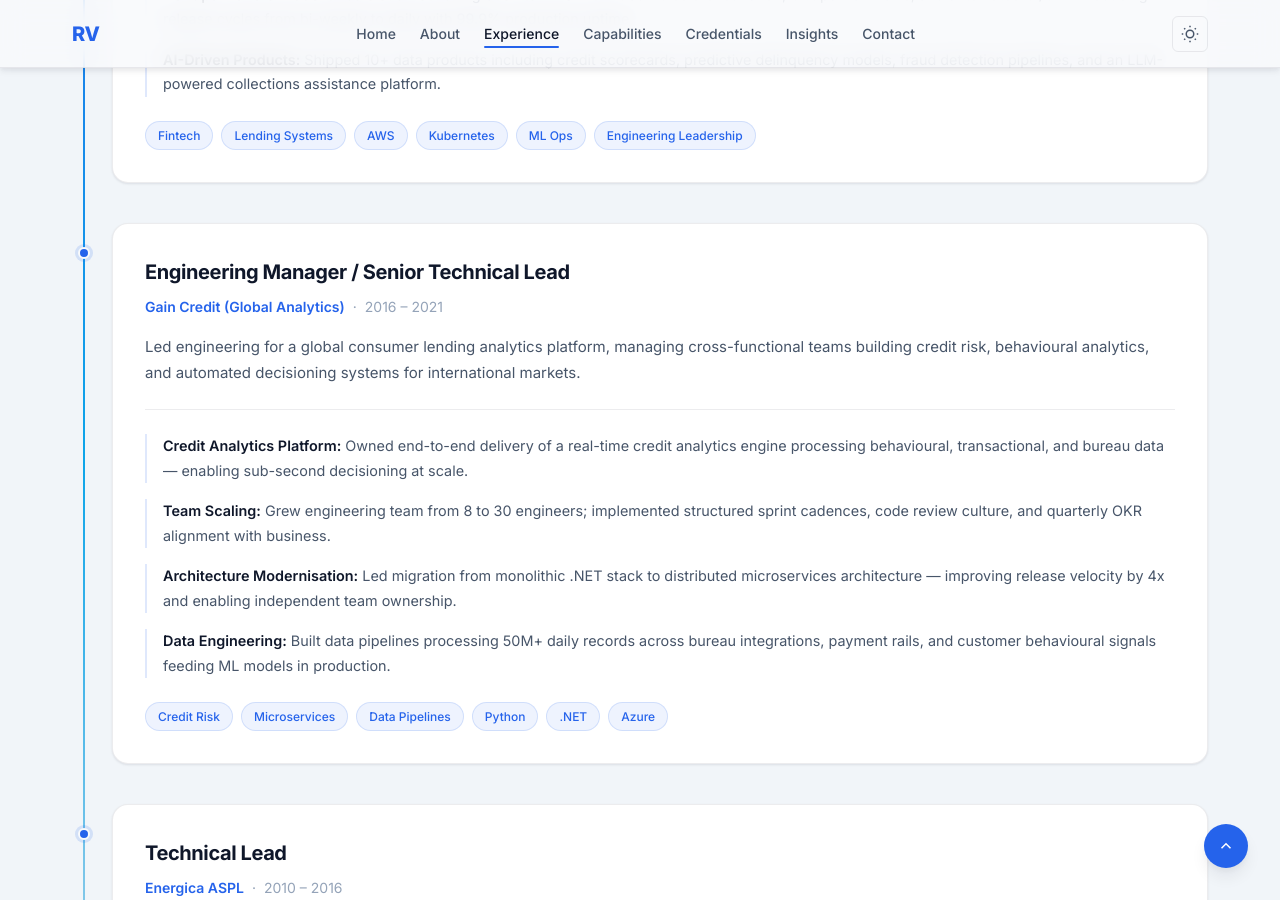
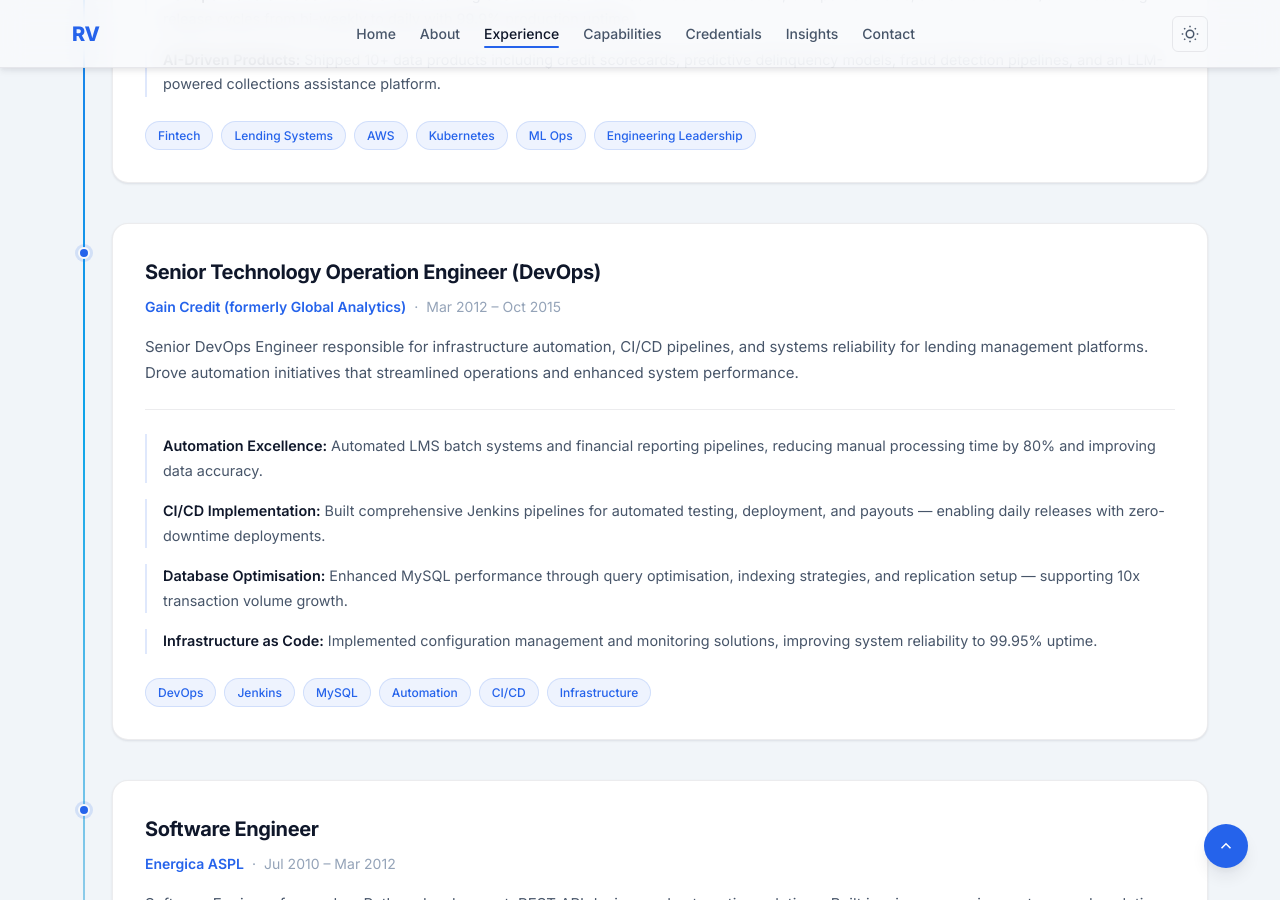
Before and after one commit to vrajkumar-tech/vrajkumar-tech.github.io, a Jekyll site: the page index.html, which Jekyll copies as it is, in a window 1280 px wide and 900 px high, scrolled down 2481 px. Built offline with Jekyll 4.4.1, drawn with Linux system fonts in a browser that asks for light colours; some of the changed text lies outside the part shown.

Commit message:
personal-layout

```diff
--- a/index.html
+++ b/index.html
@@ -129,8 +129,8 @@
                     <span class="stat-card__label">Products Delivered</span>
                 </div>
                 <div class="stat-card">
-                    <span class="stat-card__number">₹100Cr+</span>
-                    <span class="stat-card__label">Lending Portfolio Managed</span>
+                    <span class="stat-card__number">5+</span>
+                    <span class="stat-card__label">Technology Teams Managed</span>
                 </div>
             </div>
         </section>
@@ -215,7 +215,7 @@
                                     <div class="timeline__meta">
                                         <span class="timeline__company">ADF Data Science Pvt Ltd</span>
                                         <span class="timeline__sep" aria-hidden="true">·</span>
-                                        <span class="timeline__period">2021 – Present</span>
+                                        <span class="timeline__period">Oct 2015 – Present</span>
                                         <span class="timeline__sep" aria-hidden="true">·</span>
                                         <span class="timeline__location">Chennai, India (Remote)</span>
                                     </div>
@@ -251,33 +251,33 @@
                         <div class="timeline__content card">
                             <div class="timeline__header">
                                 <div class="timeline__role-block">
-                                    <h3 class="timeline__role">Engineering Manager / Senior Technical Lead</h3>
+                                    <h3 class="timeline__role">Senior Technology Operation Engineer (DevOps)</h3>
                                     <div class="timeline__meta">
-                                        <span class="timeline__company">Gain Credit (Global Analytics)</span>
+                                        <span class="timeline__company">Gain Credit (formerly Global Analytics)</span>
                                         <span class="timeline__sep" aria-hidden="true">·</span>
-                                        <span class="timeline__period">2016 – 2021</span>
+                                        <span class="timeline__period">Mar 2012 – Oct 2015</span>
                                     </div>
                                 </div>
                             </div>
                             <p class="timeline__summary">
-                                Led engineering for a global consumer lending analytics platform, managing cross-functional teams building credit risk, behavioural analytics, and automated decisioning systems for international markets.
+                                Senior DevOps Engineer responsible for infrastructure automation, CI/CD pipelines, and systems reliability for lending management platforms. Drove automation initiatives that streamlined operations and enhanced system performance.
                             </p>
                             <div class="timeline__impact">
                                 <div class="timeline__impact-item">
-                                    <strong>Credit Analytics Platform:</strong> Owned end-to-end delivery of a real-time credit analytics engine processing behavioural, transactional, and bureau data — enabling sub-second decisioning at scale.
+                                    <strong>Automation Excellence:</strong> Automated LMS batch systems and financial reporting pipelines, reducing manual processing time by 80% and improving data accuracy.
                                 </div>
                                 <div class="timeline__impact-item">
-                                    <strong>Team Scaling:</strong> Grew engineering team from 8 to 30 engineers; implemented structured sprint cadences, code review culture, and quarterly OKR alignment with business.
+                                    <strong>CI/CD Implementation:</strong> Built comprehensive Jenkins pipelines for automated testing, deployment, and payouts — enabling daily releases with zero-downtime deployments.
                                 </div>
                                 <div class="timeline__impact-item">
-                                    <strong>Architecture Modernisation:</strong> Led migration from monolithic .NET stack to distributed microservices architecture — improving release velocity by 4x and enabling independent team ownership.
+                                    <strong>Database Optimisation:</strong> Enhanced MySQL performance through query optimisation, indexing strategies, and replication setup — supporting 10x transaction volume growth.
                                 </div>
                                 <div class="timeline__impact-item">
-                                    <strong>Data Engineering:</strong> Built data pipelines processing 50M+ daily records across bureau integrations, payment rails, and customer behavioural signals feeding ML models in production.
+                                    <strong>Infrastructure as Code:</strong> Implemented configuration management and monitoring solutions, improving system reliability to 99.95% uptime.
                                 </div>
                             </div>
                             <div class="timeline__tags">
-                                <span class="tag">Credit Risk</span><span class="tag">Microservices</span><span class="tag">Data Pipelines</span><span class="tag">Python</span><span class="tag">.NET</span><span class="tag">Azure</span>
+                                <span class="tag">DevOps</span><span class="tag">Jenkins</span><span class="tag">MySQL</span><span class="tag">Automation</span><span class="tag">CI/CD</span><span class="tag">Infrastructure</span>
                             </div>
                         </div>
                     </article>
@@ -288,30 +288,33 @@
                         <div class="timeline__content card">
                             <div class="timeline__header">
                                 <div class="timeline__role-block">
-                                    <h3 class="timeline__role">Technical Lead</h3>
+                                    <h3 class="timeline__role">Software Engineer</h3>
                                     <div class="timeline__meta">
                                         <span class="timeline__company">Energica ASPL</span>
                                         <span class="timeline__sep" aria-hidden="true">·</span>
-                                        <span class="timeline__period">2010 – 2016</span>
+                                        <span class="timeline__period">Jul 2010 – Mar 2012</span>
                                     </div>
                                 </div>
                             </div>
                             <p class="timeline__summary">
-                                Core engineering and technical leadership on enterprise SaaS products and integration platforms — building the foundational skills in system architecture, team development, and client-facing delivery.
+                                Software Engineer focused on Python development, REST API design, and automation solutions. Built invoice processing systems and analytics platforms that drove digital transformation for enterprise clients.
                             </p>
                             <div class="timeline__impact">
                                 <div class="timeline__impact-item">
-                                    <strong>Enterprise SaaS Products:</strong> Led development of B2B SaaS applications across finance, operations, and reporting domains — serving 100+ enterprise clients with high availability requirements.
+                                    <strong>API Development:</strong> Designed and implemented RESTful APIs for invoice automation, processing 50K+ invoices monthly with 99.8% accuracy.
                                 </div>
                                 <div class="timeline__impact-item">
-                                    <strong>System Integration:</strong> Designed and delivered complex system integration projects connecting ERPs, banking APIs, and third-party data sources — managing cross-team delivery and client stakeholder relationships.
+                                    <strong>Analytics Platform:</strong> Built Python-based analytics engine providing real-time insights on invoice data, reducing reporting time from hours to minutes.
                                 </div>
                                 <div class="timeline__impact-item">
-                                    <strong>Engineering Foundations:</strong> Mentored junior developers, established code review processes, and introduced automated testing practices that reduced production defect rates by 40%.
+                                    <strong>OCR Integration:</strong> Implemented OCR conversion systems for digitising paper invoices, achieving 95% accuracy in automated data extraction.
+                                </div>
+                                <div class="timeline__impact-item">
+                                    <strong>Digital Transformation:</strong> Contributed to end-to-end digital transformation projects, helping clients reduce manual processing costs by 60%.
                                 </div>
                             </div>
                             <div class="timeline__tags">
-                                <span class="tag">Enterprise SaaS</span><span class="tag">System Integration</span><span class="tag">.NET</span><span class="tag">SQL Server</span><span class="tag">REST APIs</span>
+                                <span class="tag">Python</span><span class="tag">REST APIs</span><span class="tag">OCR</span><span class="tag">Automation</span><span class="tag">Analytics</span><span class="tag">Digital Transformation</span>
                             </div>
                         </div>
                     </article>
```
